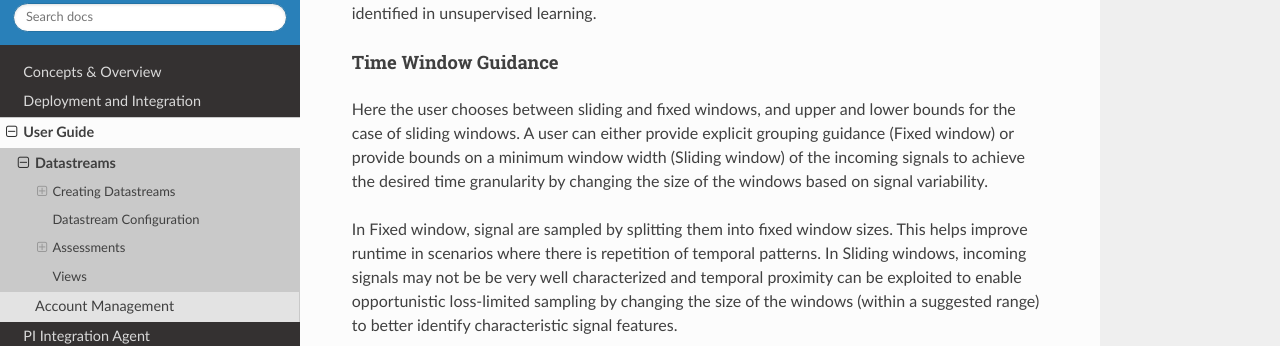
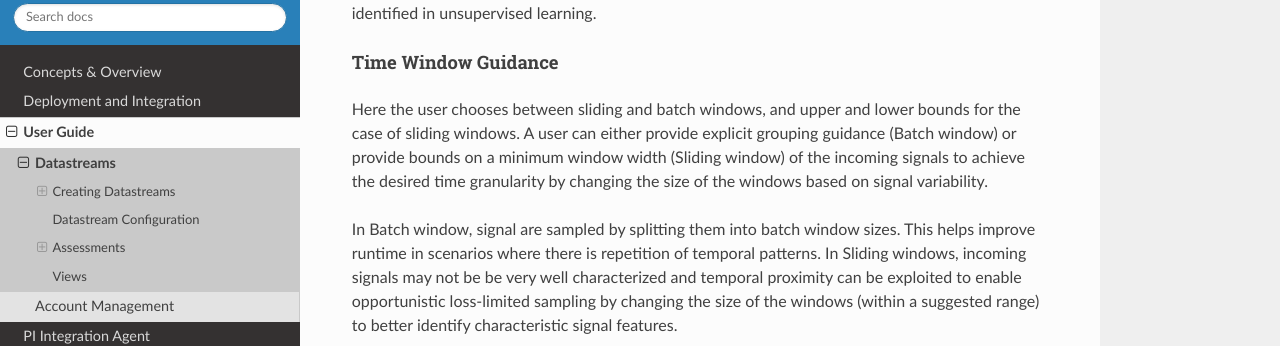
Before and after one commit to suhas-mehta/support, a Sphinx documentation site: the page built from docs/using/datastreams/index.rst, in a window 1280 px wide and 900 px high, scrolled down 3396 px. Shown: the part 158-504 px from the top of the window. Built offline with Sphinx 7.4.7 and the Read the Docs theme 2.0.0, drawn with Linux system fonts in a browser that asks for light colours; pages that are not in the unit, such as notebooks, are missing from menus.

Commit message:
Update index.rst

```diff
--- a/docs/using/datastreams/index.rst
+++ b/docs/using/datastreams/index.rst
@@ -53,9 +53,9 @@ Falkonry will try to maximize the number of clusters and hence patterns that be
 
 Time Window Guidance
 ++++++++++++++++++++
-Here the user chooses between sliding and fixed windows, and upper and lower bounds for the case of sliding windows. A user can either provide explicit grouping guidance (Fixed window) or provide bounds on a minimum window width (Sliding window) of the incoming signals to achieve the desired time granularity by changing the size of the windows based on signal variability.
+Here the user chooses between sliding and batch windows, and upper and lower bounds for the case of sliding windows. A user can either provide explicit grouping guidance (Batch window) or provide bounds on a minimum window width (Sliding window) of the incoming signals to achieve the desired time granularity by changing the size of the windows based on signal variability.
 
-In Fixed window, signal are sampled by splitting them into fixed window sizes. This helps improve runtime in scenarios where there is repetition of temporal patterns. In Sliding windows, incoming signals may not be be very well characterized and temporal proximity can be exploited to enable opportunistic loss-limited sampling by changing the size of the windows (within a suggested range) to better identify characteristic signal features.
+In Batch window, signal are sampled by splitting them into batch window sizes. This helps improve runtime in scenarios where there is repetition of temporal patterns. In Sliding windows, incoming signals may not be be very well characterized and temporal proximity can be exploited to enable opportunistic loss-limited sampling by changing the size of the windows (within a suggested range) to better identify characteristic signal features.
 
 Assessment Rate
 +++++++++++++++
```
